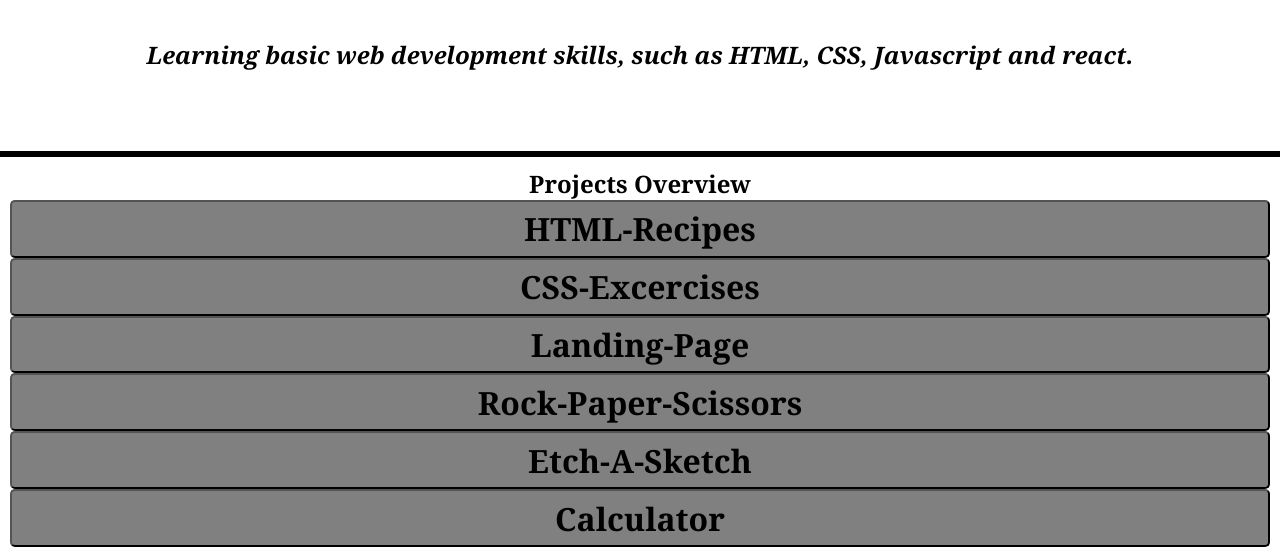
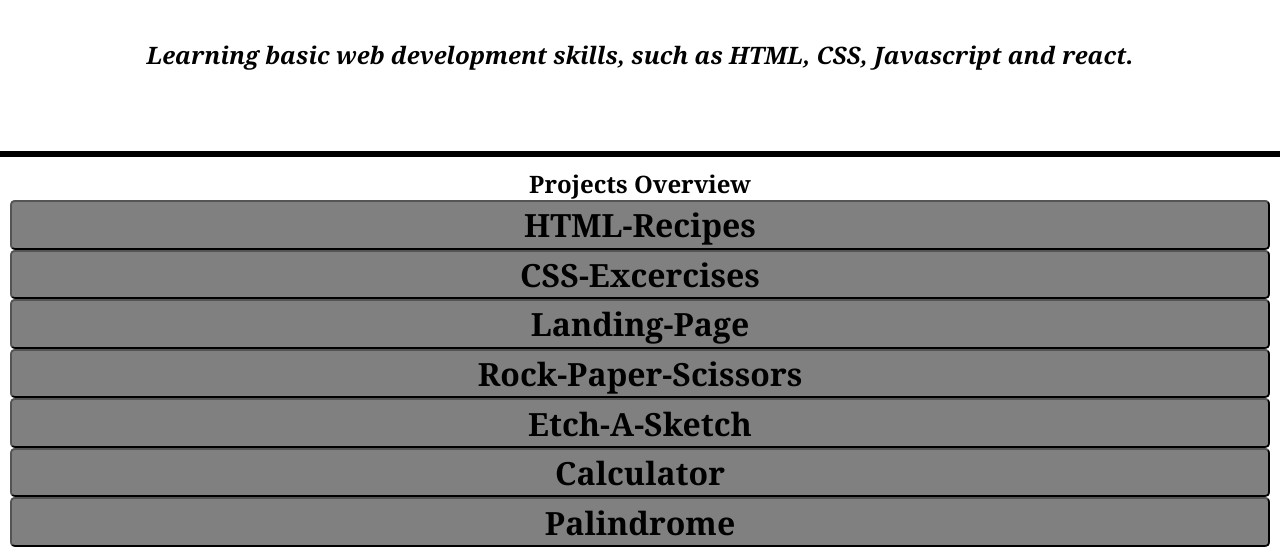
Before and after one commit to Ferinn/OdinProject, a plain HTML site: page index.html in a window 1280 px wide. Shown: the part 243-800 px from the top of the page. Drawn offline with Linux system fonts and the light colour scheme.

Commit message:
Added palindrome to the landing page

```diff
--- a/GitHub Pages/redirect.js
+++ b/GitHub Pages/redirect.js
@@ -7,7 +7,8 @@ let projectToIndexPairs =
     "Landing-Page" : "Projects/Landing Page/index.html",
     "Rock-Paper-Scissors" : "Projects/Rock Paper Scissors/index.html",
     "Etch-A-Sketch" : "Projects/Etch A Sketch/index.html",
-    "Calculator" : "Projects/Calculator/index.html"
+    "Calculator" : "Projects/Calculator/index.html",
+    "Palindrome" : "Projects/Quizzes/index.html",
 }
 
 for (let i = 0; i < buttons.length; i++)
--- a/index.html
+++ b/index.html
@@ -26,6 +26,7 @@
             <button class="project-card" id="Rock-Paper-Scissors">Rock-Paper-Scissors</button>
             <button class="project-card" id="Etch-A-Sketch">Etch-A-Sketch</button>
             <button class="project-card" id="Calculator">Calculator</button>
+            <button class="project-card" id="Palindrome">Palindrome</button>
         </div>
 
         <script src="GitHub Pages/redirect.js"></script>
```
